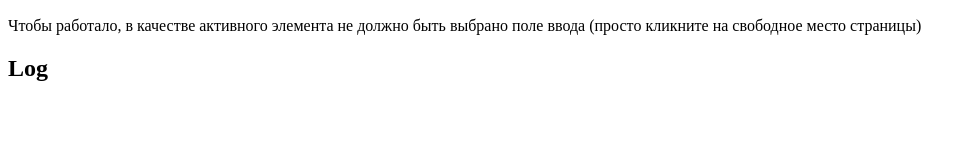
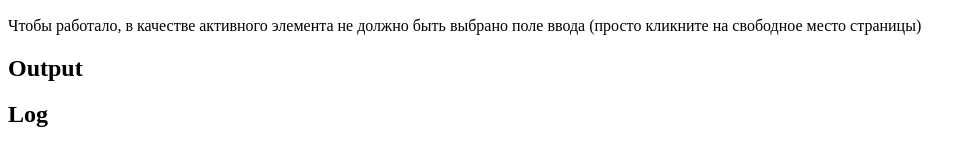
Before and after one commit to FragsterAt/barcode_hid_reader, a website: page test.html in a window 1280 px wide. Shown: the part 279-424 px from the top of the page, without its empty margins (0-976 px from the left). Drawn offline with Linux system fonts and the light colour scheme.

Commit message:
Output header

```diff
--- a/test.html
+++ b/test.html
@@ -75,6 +75,7 @@
       Чтобы работало, в качестве активного элемента не должно быть выбрано поле
       ввода (просто кликните на свободное место страницы)
     </p>
+    <h2>Output</h2>
     <pre id="output"></pre>
     <h2>Log</h2>
     <pre id="log"></pre>
```
